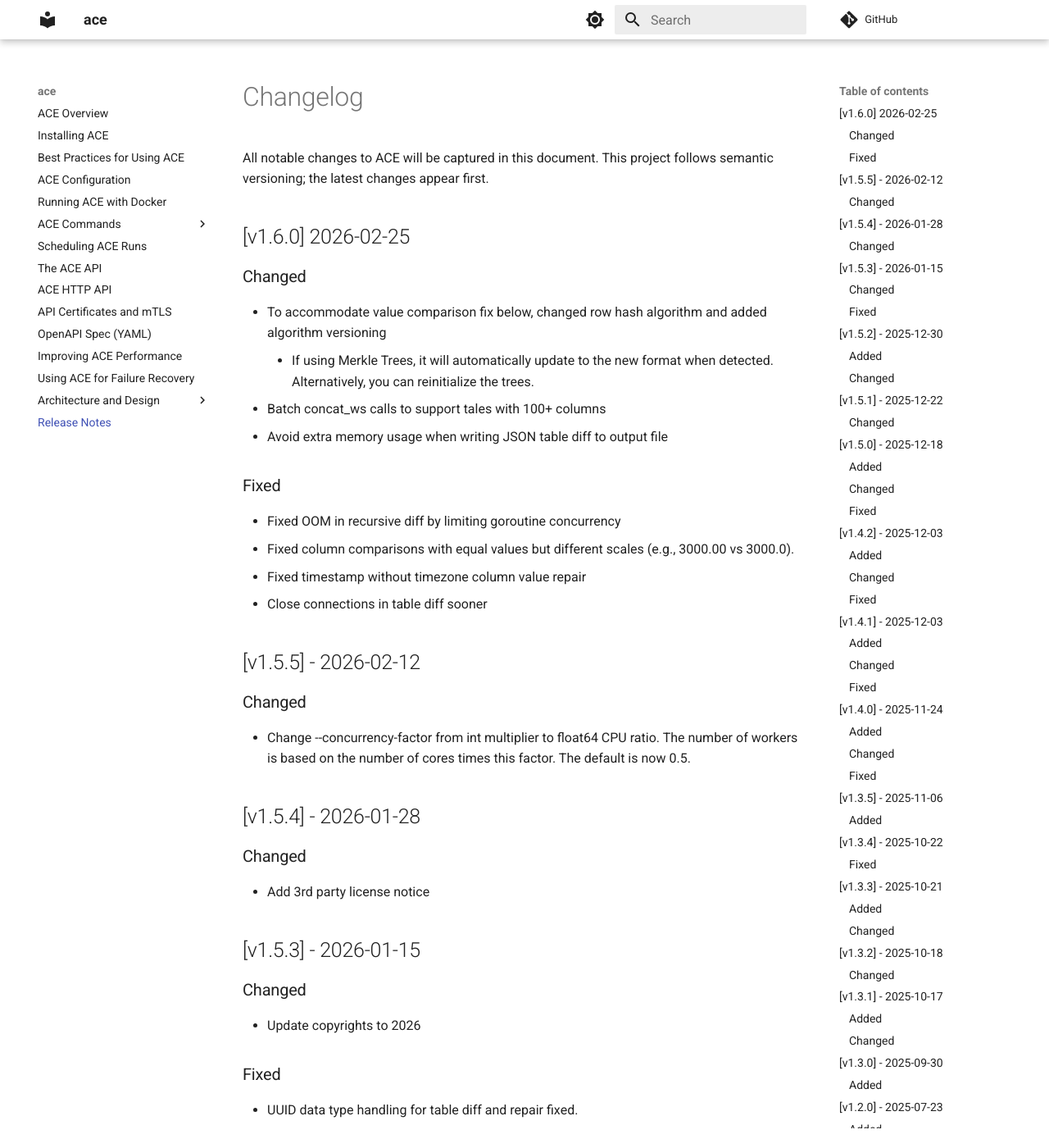
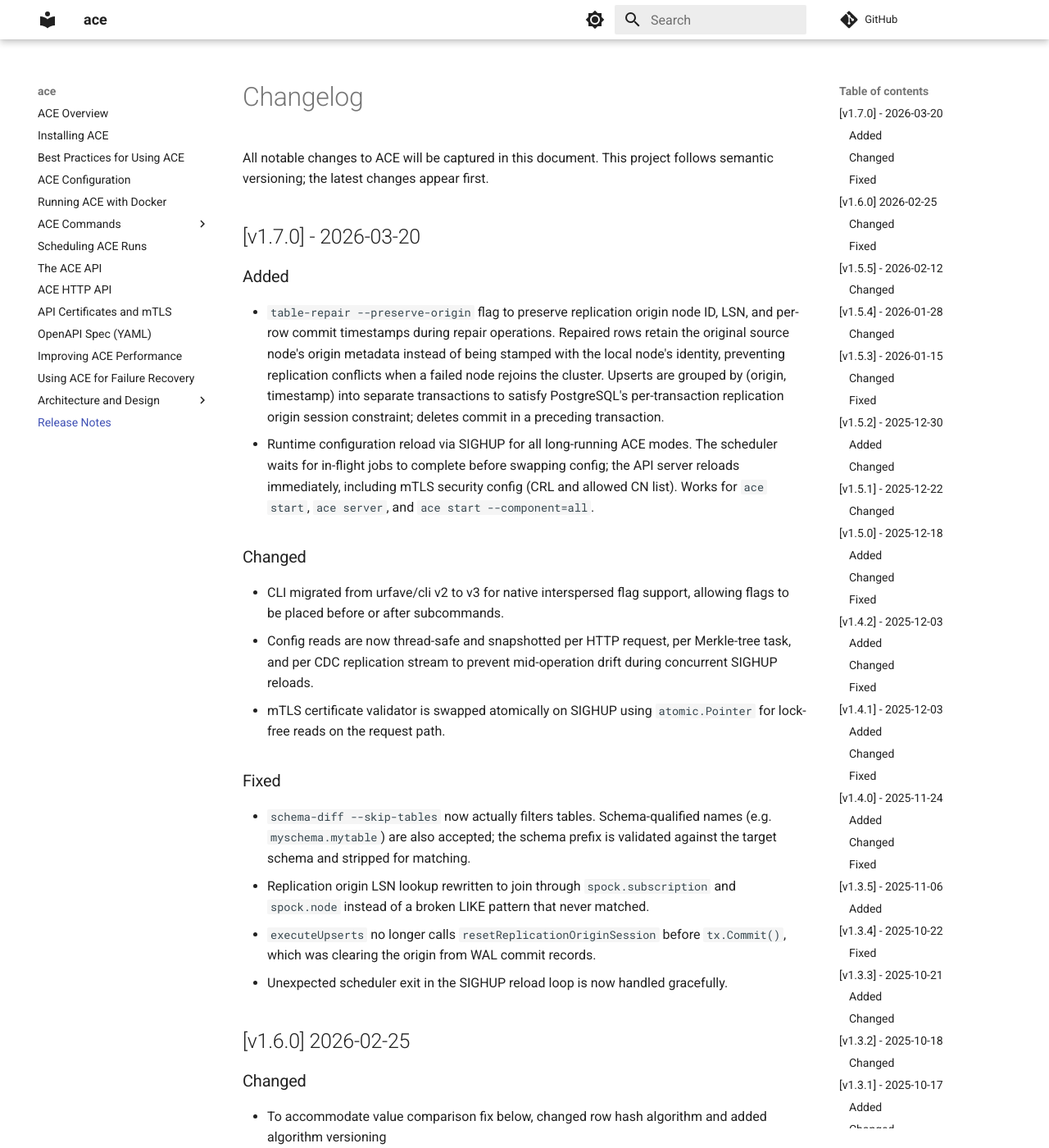
Before and after one commit to pgEdge/ace, an MkDocs documentation site: the page built from docs/CHANGELOG.md, in a window 1280 px wide and 1400 px high. Shown: the whole window at 82% size. Built offline with MkDocs 1.6.1 and Material for MkDocs 9.7.7, drawn with Linux system fonts in a browser that asks for light colours; comment, search, counter and statistics services are not loaded.

Commit message:
Add v1.7.0 notes to CHANGELOG.md

```diff
--- a/docs/CHANGELOG.md
+++ b/docs/CHANGELOG.md
@@ -1,6 +1,23 @@
 # Changelog
 
 All notable changes to ACE will be captured in this document. This project follows semantic versioning; the latest changes appear first.
+
+## [v1.7.0] - 2026-03-20
+
+### Added
+- `table-repair --preserve-origin` flag to preserve replication origin node ID, LSN, and per-row commit timestamps during repair operations. Repaired rows retain the original source node's origin metadata instead of being stamped with the local node's identity, preventing replication conflicts when a failed node rejoins the cluster. Upserts are grouped by (origin, timestamp) into separate transactions to satisfy PostgreSQL's per-transaction replication origin session constraint; deletes commit in a preceding transaction.
+- Runtime configuration reload via SIGHUP for all long-running ACE modes. The scheduler waits for in-flight jobs to complete before swapping config; the API server reloads immediately, including mTLS security config (CRL and allowed CN list). Works for `ace start`, `ace server`, and `ace start --component=all`.
+
+### Changed
+- CLI migrated from urfave/cli v2 to v3 for native interspersed flag support, allowing flags to be placed before or after subcommands.
+- Config reads are now thread-safe and snapshotted per HTTP request, per Merkle-tree task, and per CDC replication stream to prevent mid-operation drift during concurrent SIGHUP reloads.
+- mTLS certificate validator is swapped atomically on SIGHUP using `atomic.Pointer` for lock-free reads on the request path.
+
+### Fixed
+- `schema-diff --skip-tables` now actually filters tables. Schema-qualified names (e.g. `myschema.mytable`) are also accepted; the schema prefix is validated against the target schema and stripped for matching.
+- Replication origin LSN lookup rewritten to join through `spock.subscription` and `spock.node` instead of a broken LIKE pattern that never matched.
+- `executeUpserts` no longer calls `resetReplicationOriginSession` before `tx.Commit()`, which was clearing the origin from WAL commit records.
+- Unexpected scheduler exit in the SIGHUP reload loop is now handled gracefully.
 
 ## [v1.6.0] 2026-02-25
 
```
